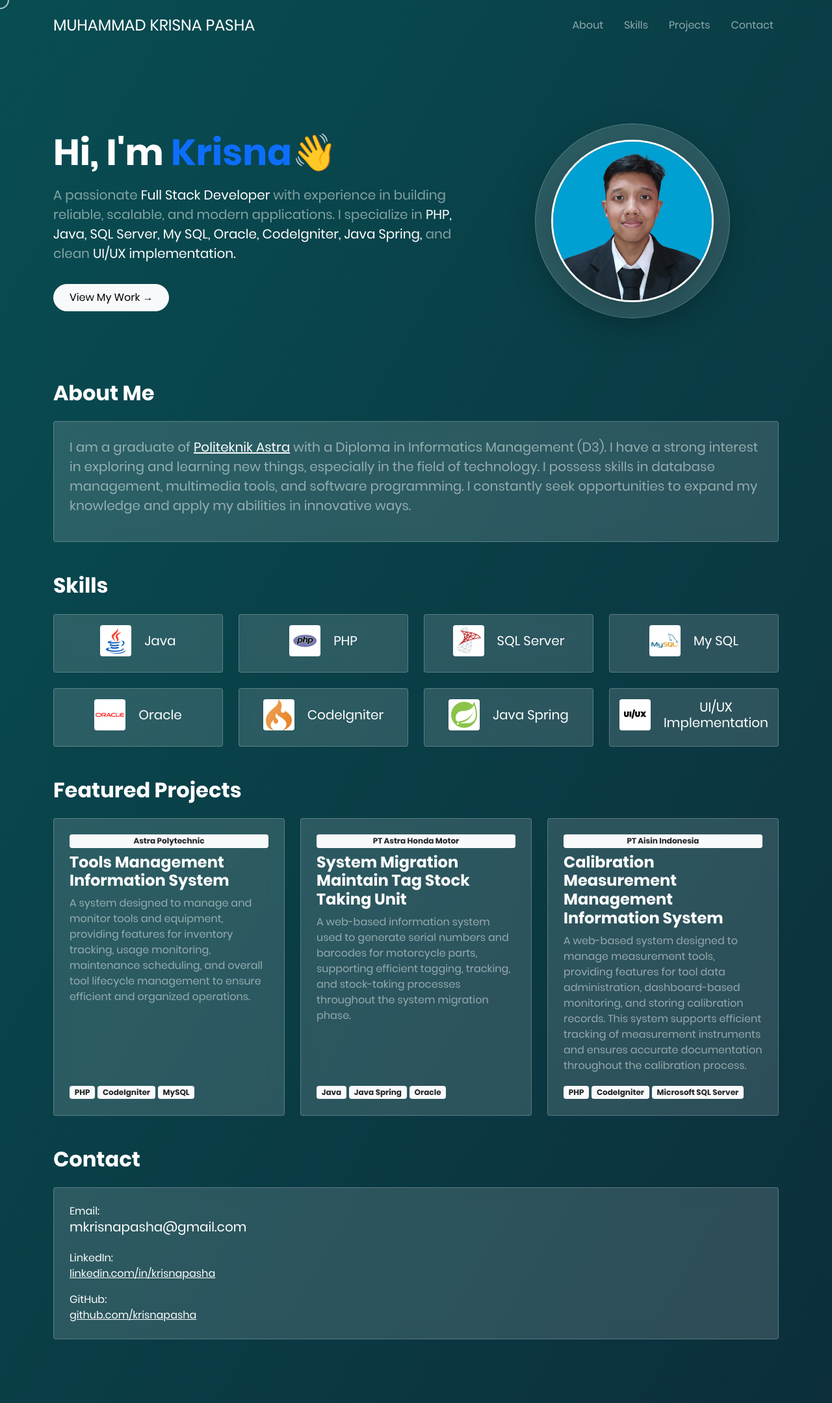
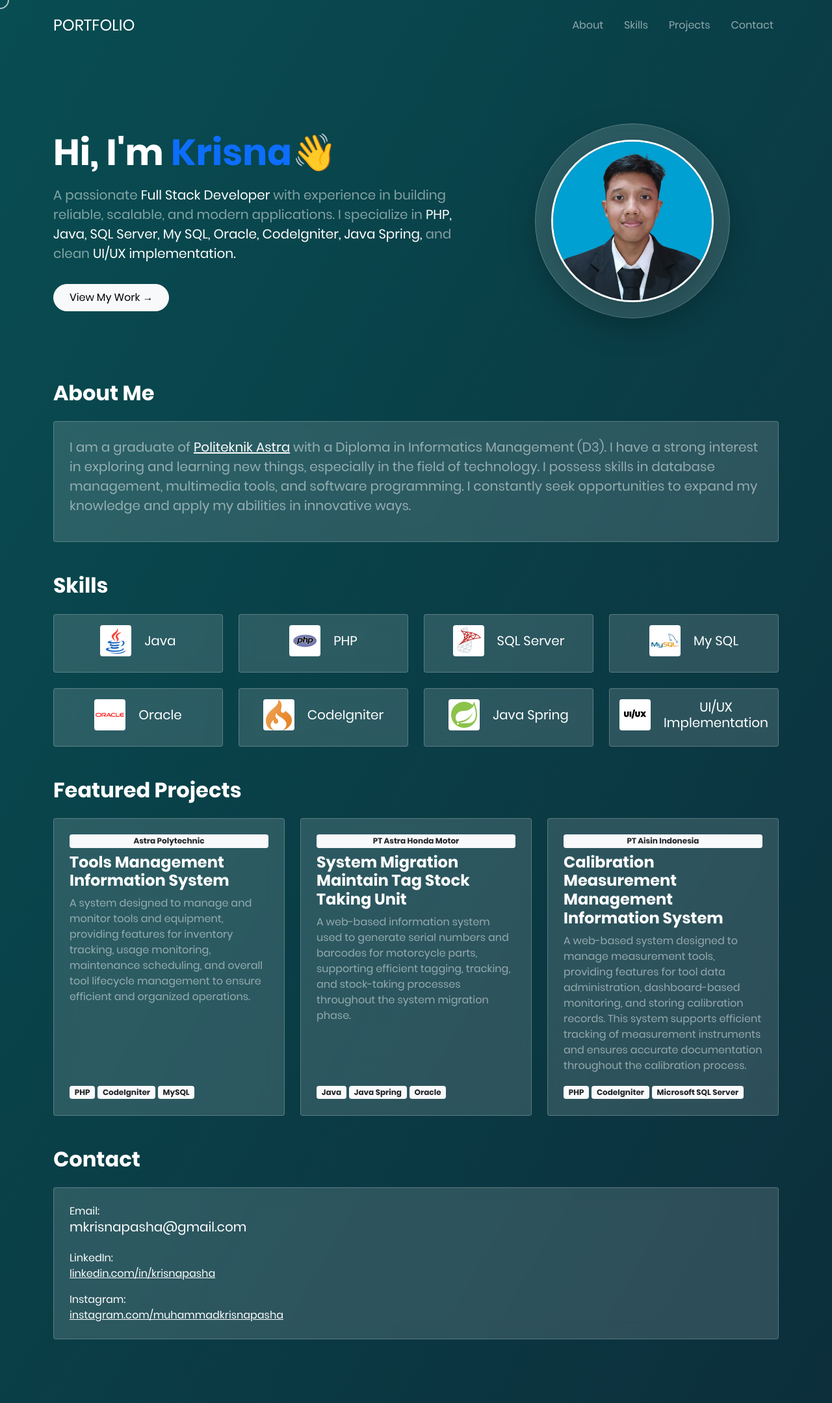
Before and after one commit to pasha1304/code-igniter-portfolio, a CodeIgniter app: page /code-igniter-portfolio/ in a window 1280 px wide. Shown: the whole page at 65% size. Run offline with CodeIgniter, Linux system fonts and the light colour scheme; some libraries are stand-ins or nearby versions.

Commit message:
new commit

```diff
--- a/application/views/view_Portfolio.php
+++ b/application/views/view_Portfolio.php
@@ -206,7 +206,7 @@ defined('BASEPATH') OR exit('No direct script access allowed');
     <!-- NAVBAR -->
     <nav class="navbar navbar-dark navbar-expand-lg bg-transparent py-3">
         <div class="container">
-            <a class="navbar-brand fw-semibold fs-4">MUHAMMAD KRISNA PASHA</a>
+            <a class="navbar-brand fw-semibold fs-4" href="<?php echo base_url('Portfolio'); ?>">PORTFOLIO</a>
             <button class="navbar-toggler" type="button" data-bs-toggle="collapse" data-bs-target="#navMenu">
                 <span class="navbar-toggler-icon"></span>
             </button>
@@ -373,9 +373,9 @@ defined('BASEPATH') OR exit('No direct script access allowed');
             <p class="mb-0">Email:</p>
             <h5 class="fw-semibold">mkrisnapasha@gmail.com</h5>
             <p class="mb-0 mt-3">LinkedIn:</p>
-            <a href="#" class="text-white">linkedin.com/in/krisnapasha</a>
-            <p class="mb-0 mt-3">GitHub:</p>
-            <a href="#" class="text-white">github.com/krisnapasha</a>
+            <a href="https://linkedin.com/in/krisnapasha" class="text-white">linkedin.com/in/krisnapasha</a>
+            <p class="mb-0 mt-3">Instagram:</p>
+            <a href="https://instagram.com/muhammadkrisnapasha" class="text-white">instagram.com/muhammadkrisnapasha</a>
         </div>
     </section>
 
```
Also changed, not shown: 1 other file.
